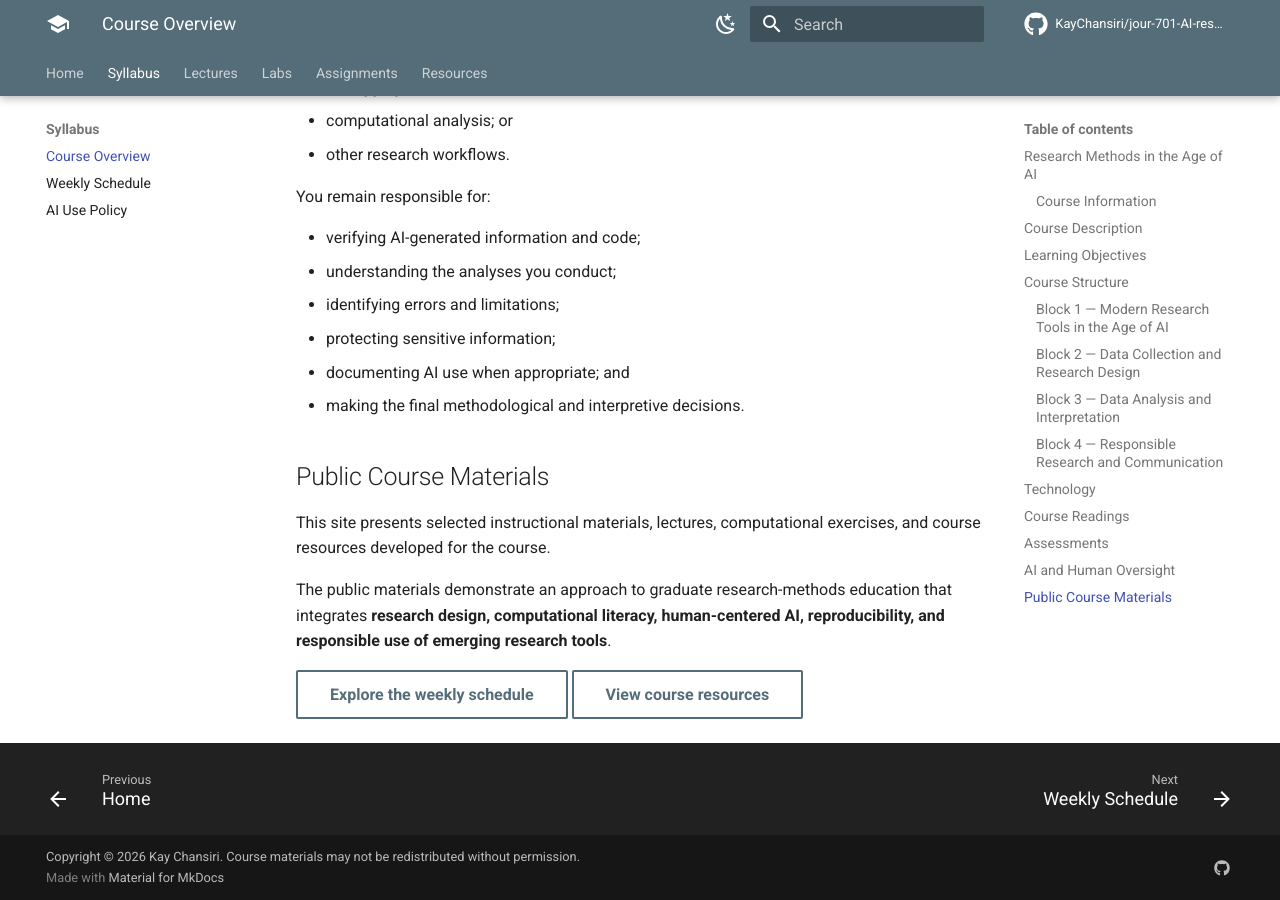
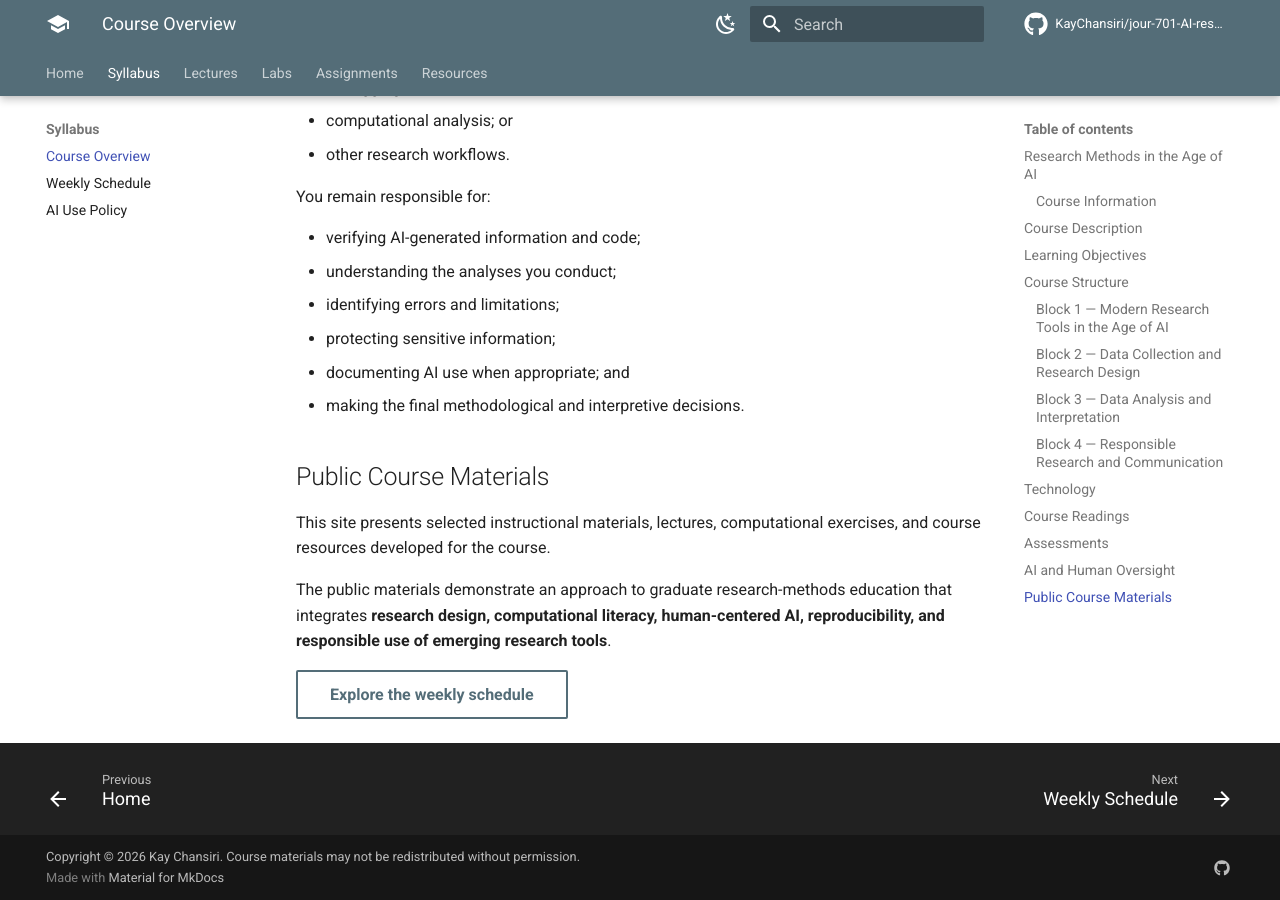
Before and after one commit to KayChansiri/jour-701-AI-research-methods, an MkDocs documentation site: the page built from docs/syllabus.md, in a window 1280 px wide and 900 px high, scrolled down 4356 px. Built offline with MkDocs 1.6.1 and Material for MkDocs 9.7.7, drawn with Linux system fonts in a browser that asks for light colours; comment, search, counter and statistics services are not loaded.

Commit message:
Update syllabus.md

```diff
--- a/docs/syllabus.md
+++ b/docs/syllabus.md
@@ -139,4 +139,3 @@ This site presents selected instructional materials, lectures, computational exe
 The public materials demonstrate an approach to graduate research-methods education that integrates **research design, computational literacy, human-centered AI, reproducibility, and responsible use of emerging research tools**.
 
 [Explore the weekly schedule](schedule.md){ .md-button }
-[View course resources](resources/){ .md-button }
```
